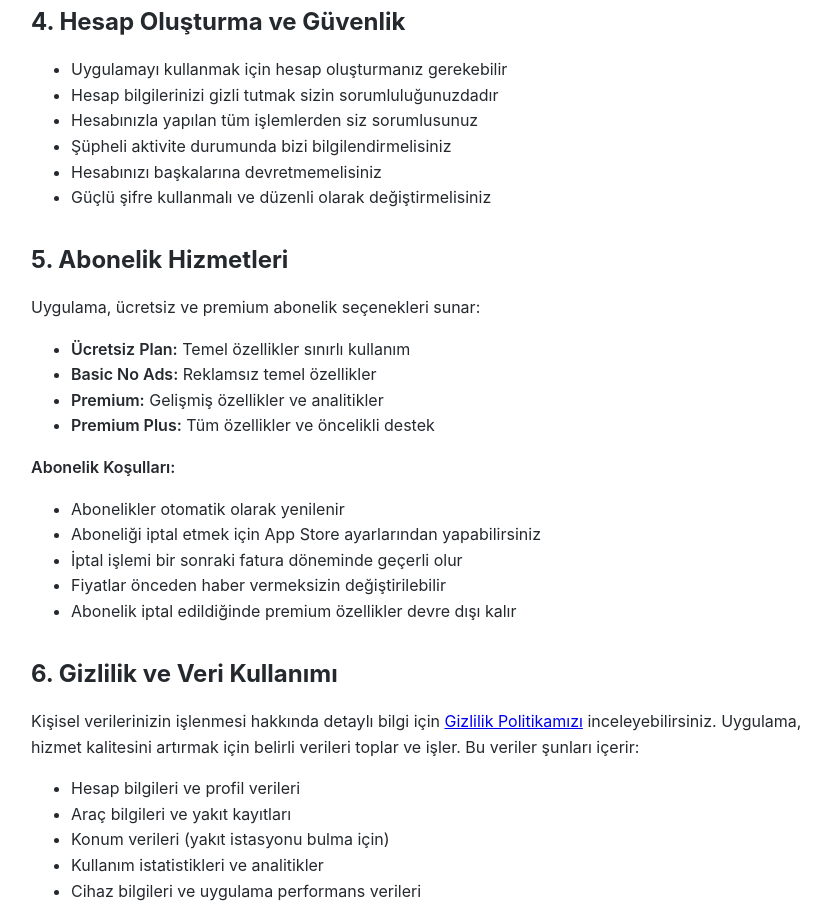
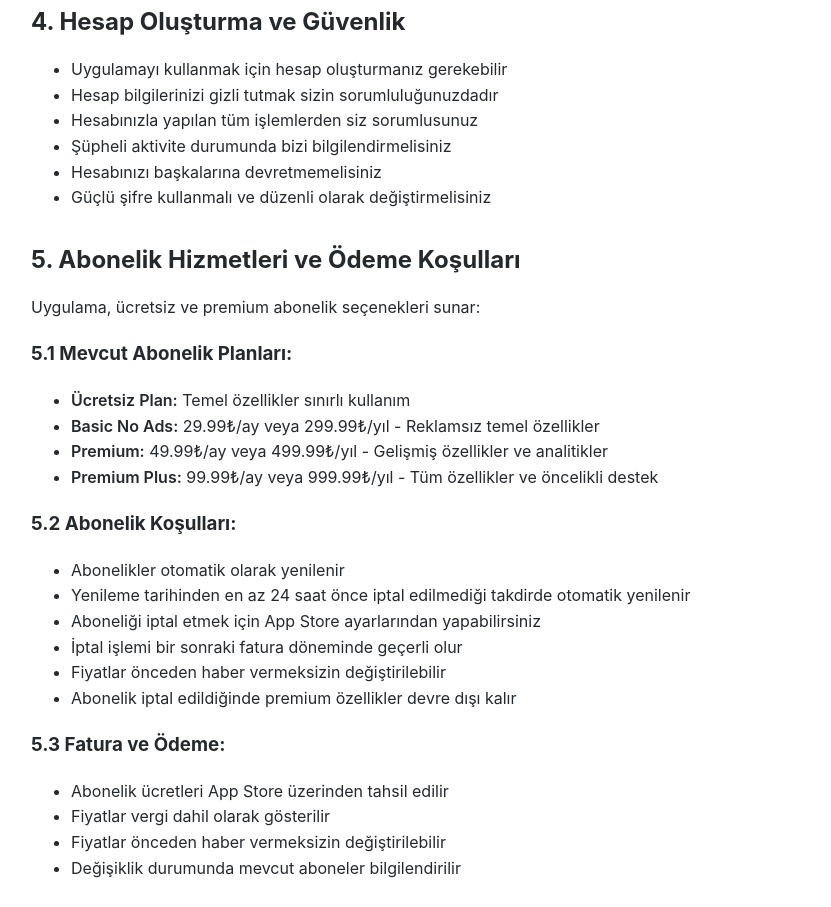
Before and after one commit to fuelifyapp/fuelify-support, a plain HTML site: page terms-of-service.html in a window 1280 px wide. Shown: the part 933-1840 px from the top of the page, without its empty margins (209-1040 px from the left). Drawn offline with Linux system fonts and the light colour scheme.

Commit message:
Update Terms of Service with subscription pricing details

```diff
--- a/terms-of-service.html
+++ b/terms-of-service.html
@@ -150,29 +150,32 @@
       </div>
 
       <div class="section">
-        <h2>5. Abonelik Hizmetleri</h2>
+        <h2>5. Abonelik Hizmetleri ve Ödeme Koşulları</h2>
         <p>Uygulama, ücretsiz ve premium abonelik seçenekleri sunar:</p>
+
+        <h3>5.1 Mevcut Abonelik Planları:</h3>
         <ul>
           <li>
             <span class="bold">Ücretsiz Plan:</span> Temel özellikler sınırlı
             kullanım
           </li>
           <li>
-            <span class="bold">Basic No Ads:</span> Reklamsız temel özellikler
+            <span class="bold">Basic No Ads:</span> 29.99₺/ay veya 299.99₺/yıl - Reklamsız temel özellikler
           </li>
           <li>
-            <span class="bold">Premium:</span> Gelişmiş özellikler ve
+            <span class="bold">Premium:</span> 49.99₺/ay veya 499.99₺/yıl - Gelişmiş özellikler ve
             analitikler
           </li>
           <li>
-            <span class="bold">Premium Plus:</span> Tüm özellikler ve öncelikli
+            <span class="bold">Premium Plus:</span> 99.99₺/ay veya 999.99₺/yıl - Tüm özellikler ve öncelikli
             destek
           </li>
         </ul>
 
-        <p><span class="bold">Abonelik Koşulları:</span></p>
+        <h3>5.2 Abonelik Koşulları:</h3>
         <ul>
           <li>Abonelikler otomatik olarak yenilenir</li>
+          <li>Yenileme tarihinden en az 24 saat önce iptal edilmediği takdirde otomatik yenilenir</li>
           <li>
             Aboneliği iptal etmek için App Store ayarlarından yapabilirsiniz
           </li>
@@ -181,6 +184,14 @@
           <li>
             Abonelik iptal edildiğinde premium özellikler devre dışı kalır
           </li>
+        </ul>
+
+        <h3>5.3 Fatura ve Ödeme:</h3>
+        <ul>
+          <li>Abonelik ücretleri App Store üzerinden tahsil edilir</li>
+          <li>Fiyatlar vergi dahil olarak gösterilir</li>
+          <li>Fiyatlar önceden haber vermeksizin değiştirilebilir</li>
+          <li>Değişiklik durumunda mevcut aboneler bilgilendirilir</li>
         </ul>
       </div>
 
```
